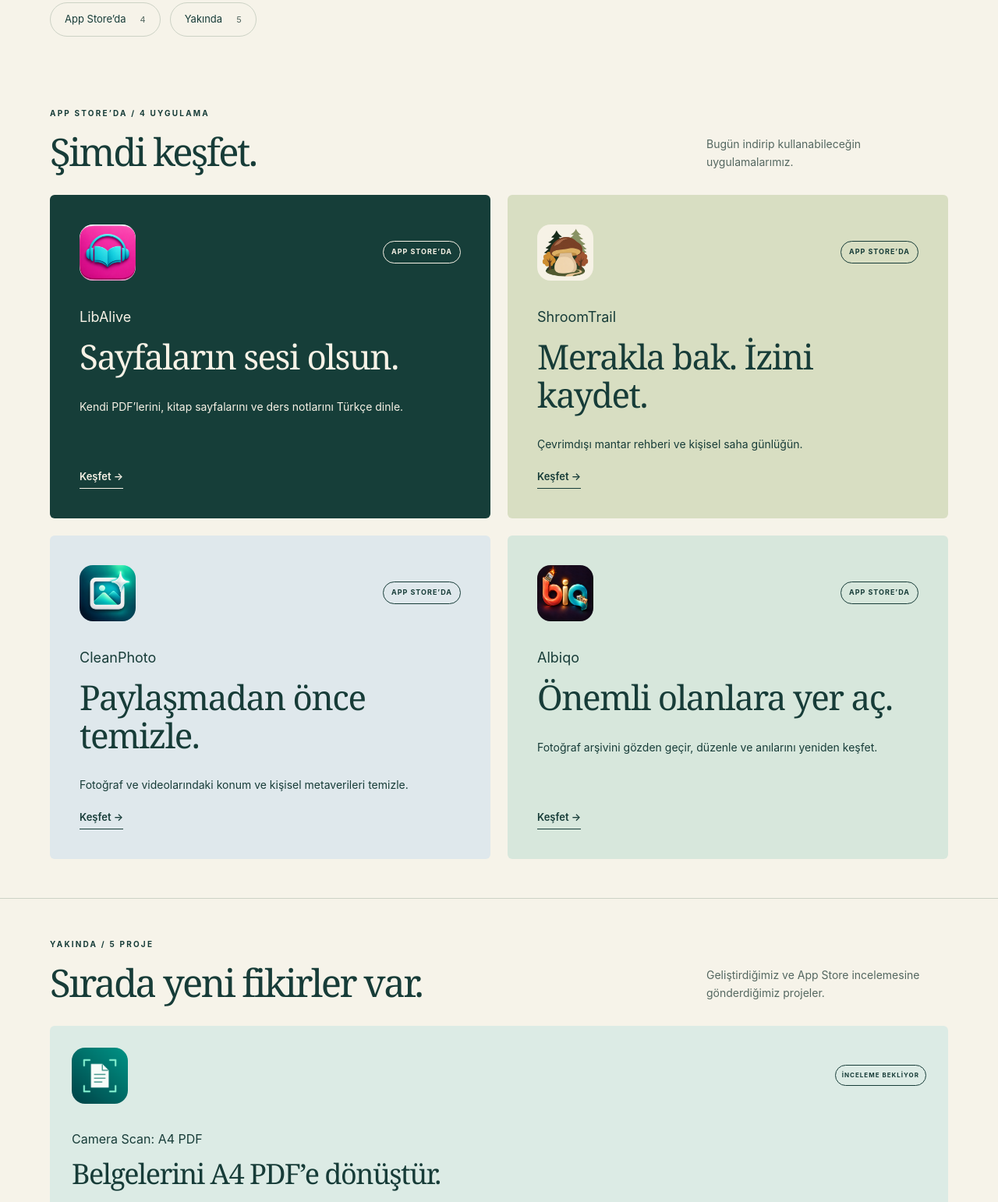
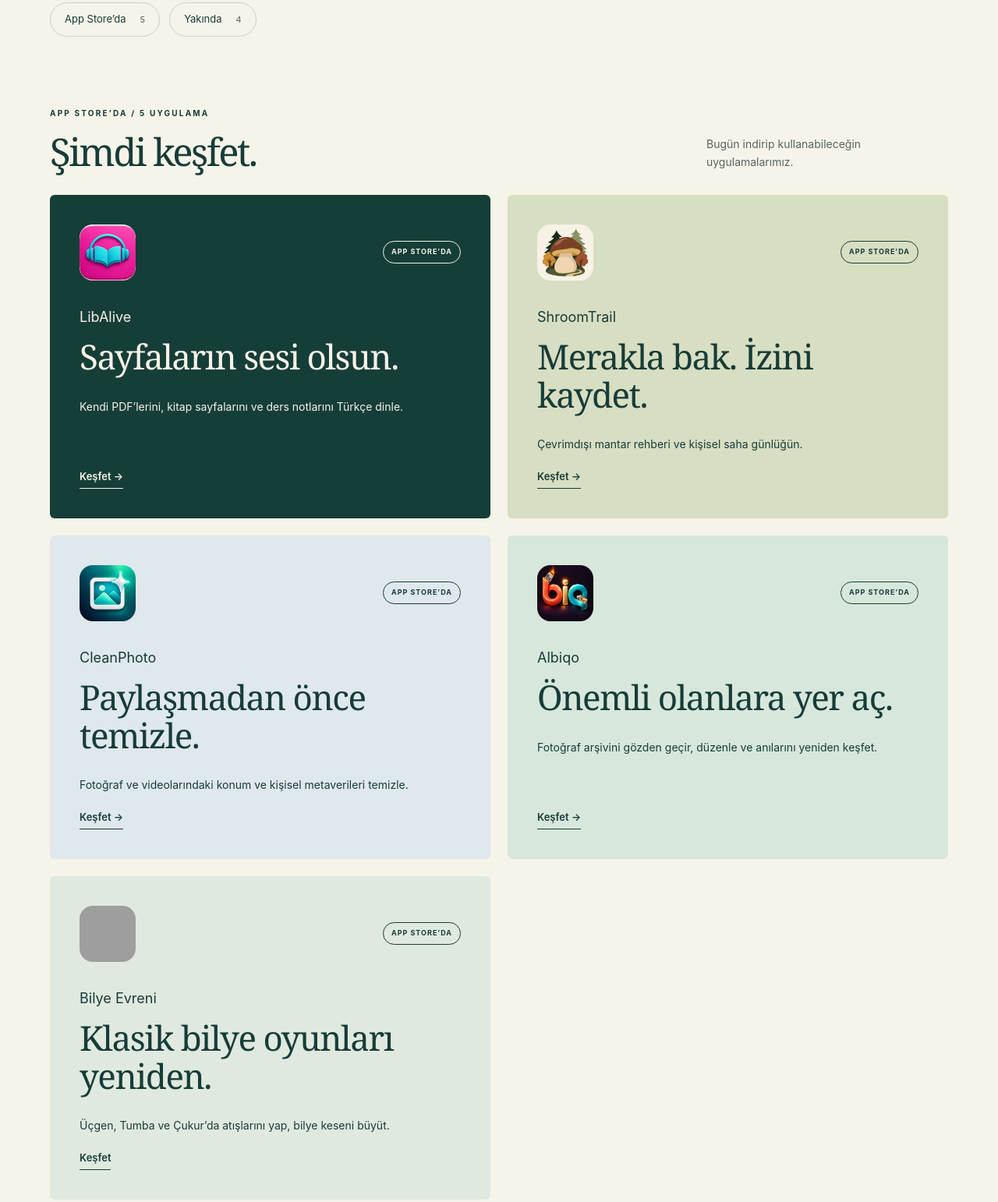
Before and after one commit to drafttasarim/drafttasarim.github.io, a plain HTML site: page index.html in a window 1280 px wide. Shown: the part 589-2131 px from the top of the page at 78% size. Drawn offline with Linux system fonts and the light colour scheme; grey boxes are pictures that could not be loaded.

Commit message:
Mark Bilye Evreni as released in the app catalog
Updated application descriptions and counts in index.html.

```diff
--- a/index.html
+++ b/index.html
@@ -4,11 +4,11 @@
   <meta charset="utf-8">
   <meta name="viewport" content="width=device-width,initial-scale=1">
   <title>Draft Tasarım — Uygulamalar ve Geliştirdiğimiz Projeler</title>
-  <meta name="description" content="LibAlive, ShroomTrail, CleanPhoto ve Albiqo App Store’da. İnceleme bekleyen Camera Scan: A4 PDF ile diğer projelerimizi de keşfet.">
+  <meta name="description" content="LibAlive, ShroomTrail, CleanPhoto, Albiqo ve Bilye Evreni App Store’da. İnceleme bekleyen Camera Scan: A4 PDF ile diğer projelerimizi de keşfet.">
   <meta name="robots" content="index, follow">
   <link rel="canonical" href="https://drafttasarim.github.io/">
   <meta property="og:title" content="Draft Tasarım — Uygulamalar ve Geliştirdiğimiz Projeler">
-  <meta property="og:description" content="LibAlive, ShroomTrail, CleanPhoto ve Albiqo App Store’da. İnceleme bekleyen Camera Scan: A4 PDF ile diğer projelerimizi de keşfet.">
+  <meta property="og:description" content="LibAlive, ShroomTrail, CleanPhoto, Albiqo ve Bilye Evreni App Store’da. İnceleme bekleyen Camera Scan: A4 PDF ile diğer projelerimizi de keşfet.">
   <meta property="og:type" content="website">
   <meta property="og:url" content="https://drafttasarim.github.io/">
   <meta name="theme-color" content="#163d38">
@@ -29,12 +29,12 @@
       <a class="textlink" href="#uygulamalar">Uygulamaları keşfet ↓</a>
     </div>
     <nav class="catalog-nav" aria-label="Uygulama bölümleri">
-      <a href="#uygulamalar">App Store’da <span>4</span></a>
-      <a href="#gelistirilenler">Yakında <span>5</span></a>
+      <a href="#uygulamalar">App Store’da <span>5</span></a>
+      <a href="#gelistirilenler">Yakında <span>4</span></a>
     </nav>
   </section>
   <section id="uygulamalar" class="app-collection" aria-labelledby="yayinda-baslik">
-    <div class="collection-heading"><div><p class="eyebrow">APP STORE’DA / 4 UYGULAMA</p><h2 id="yayinda-baslik">Şimdi keşfet.</h2></div><p>Bugün indirip kullanabileceğin uygulamalarımız.</p></div>
+    <div class="collection-heading"><div><p class="eyebrow">APP STORE’DA / 5 UYGULAMA</p><h2 id="yayinda-baslik">Şimdi keşfet.</h2></div><p>Bugün indirip kullanabileceğin uygulamalarımız.</p></div>
     <div class="app-grid">
     <a class="app-card libalive" href="/libalive/">
       <div class="card-head"><img src="/assets/libalive/icon.png" width="72" height="72" alt="" loading="lazy"><span class="badge">APP STORE’DA</span></div>
@@ -56,10 +56,15 @@
       <p>Albiqo</p><h3>Önemli olanlara yer aç.</h3>
       <p>Fotoğraf arşivini gözden geçir, düzenle ve anılarını yeniden keşfet.</p><span class="textlink">Keşfet →</span>
     </a>
+    <a class="app-card bilye-evreni" href="/bilye-evreni/">
+      <div class="card-head"><img src="/bilye-evreni/Bilye-Evreni-Logo.png" width="72" height="72" alt="" loading="lazy"><span class="badge">APP STORE’DA</span></div>
+      <p>Bilye Evreni</p><h3>Klasik bilye oyunları yeniden.</h3>
+      <p>Üçgen, Tumba ve Çukur’da atışlarını yap, bilye keseni büyüt.</p><span class="textlink">Keşfet</span>
+    </a>
     </div>
   </section>
   <section id="gelistirilenler" class="app-collection upcoming" aria-labelledby="gelistirme-baslik">
-    <div class="collection-heading"><div><p class="eyebrow">YAKINDA / 5 PROJE</p><h2 id="gelistirme-baslik">Sırada yeni fikirler var.</h2></div><p>Geliştirdiğimiz ve App Store incelemesine gönderdiğimiz projeler.</p></div>
+    <div class="collection-heading"><div><p class="eyebrow">YAKINDA / 4 PROJE</p><h2 id="gelistirme-baslik">Sırada yeni fikirler var.</h2></div><p>Geliştirdiğimiz ve App Store incelemesine gönderdiğimiz projeler.</p></div>
     <div class="app-grid">
     <a class="app-card camera-scan" href="/camera-scan/">
       <div class="card-head"><img src="/camera-scan/icon.png" width="72" height="72" alt="" loading="lazy"><span class="badge">İNCELEME BEKLİYOR</span></div>
@@ -81,11 +86,6 @@
       <p>HUBRIS: Path to Salvation</p><h3>Yeni bir dünyaya doğru.</h3>
       <p>iPhone, iPad ve Mac için üzerinde çalıştığımız oyun projesi.</p><span class="textlink">Projeyi keşfet →</span>
     </a>
-    <a class="app-card bilye-evreni" href="/bilye-evreni/">
-      <div class="card-head"><img src="/bilye-evreni/Bilye-Evreni-Logo.png" width="72" height="72" alt="" loading="lazy"><span class="badge">YAKINDA</span></div>
-      <p>Bilye Evreni</p><h3>Yeni bir oyun evreni.</h3>
-      <p>Üzerinde çalıştığımız bilye oyunu.</p><span class="textlink">Oyun hakkında</span>
-    </a>
     </div>
   </section>
   <section class="section hub-note"><p class="eyebrow">YAKLAŞIMIMIZ</p><h2>Fayda açık.<br>Kontrol sende.</h2><p>Hangi işlemin cihazında çalıştığını, ne zaman internet gerektiğini ve neye ödeme yaptığını açıkça anlatıyoruz. Her uygulamanın ayrıntıları kendi sayfasında.</p></section>
```
